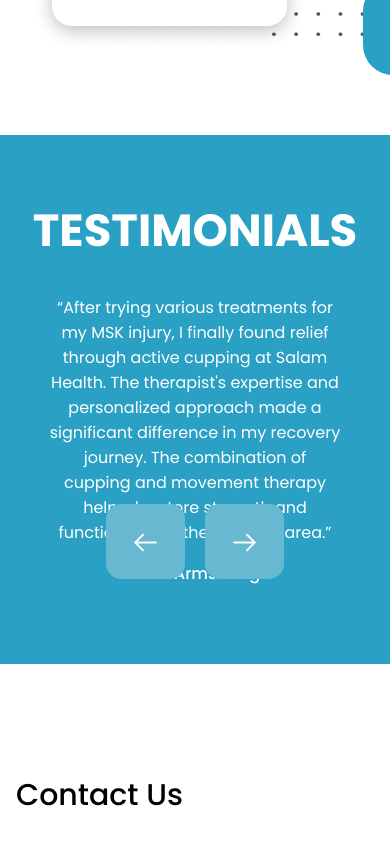
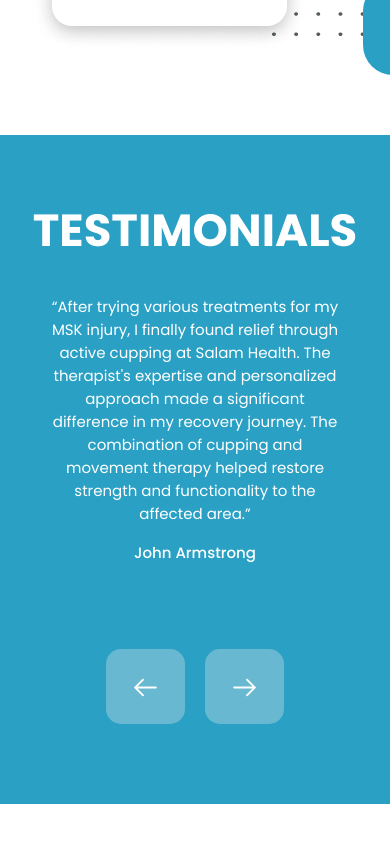
Before and after one commit to ayazb7/salam-health, a React (Create React App) app in the folder salam-health/: page /home in a window 390 px wide. Shown: the part 1300-2141 px from the top of the page. Built offline with nearby package versions, Linux system fonts and the light colour scheme.

Commit message:
update app.css

```diff
--- a/salam-health/src/App.css
+++ b/salam-health/src/App.css
@@ -1304,6 +1304,8 @@
 
   .rectangle-fw {
     margin-bottom: 8vh;
+    height: 66vh;
+    padding-bottom: 5rem;
   }
 
   .footer .horizontal-stretched{
@@ -1315,6 +1317,7 @@
     width: 100%;
   }
   .testimonial-text, .testimonial-name {
-    font-size: medium;
+    font-size: 15px;
   }
+
 }
```
